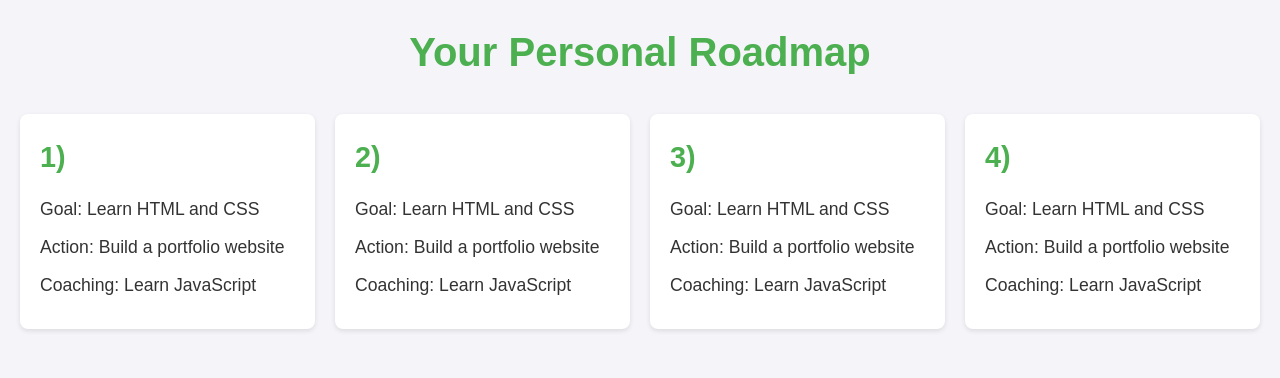
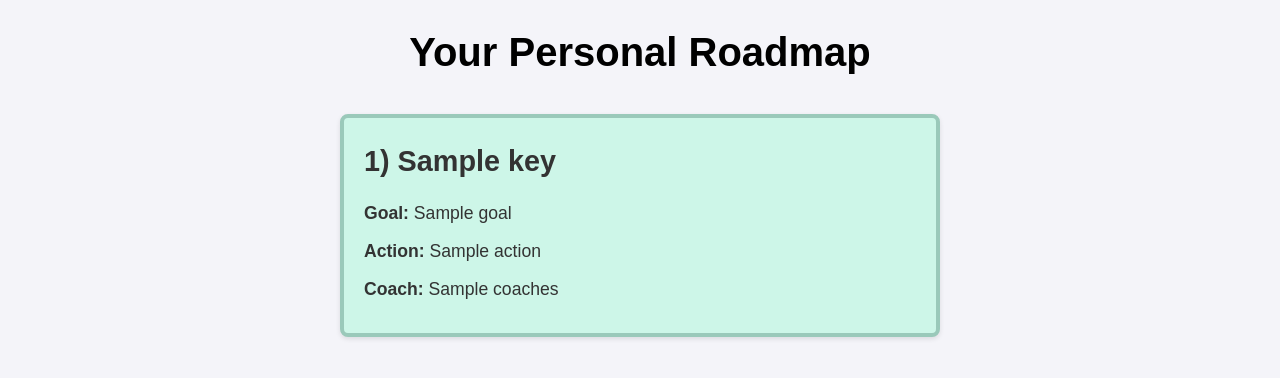
Before and after one commit to Kapo1123/Hackathon, a Django app: template Hackathon_new_try/backend/templates/core/roadmap.html in a window 1280 px wide. Shown: the top 378 px of the page. Run offline with Django 3.2, Linux system fonts and the light colour scheme; the template is opened without the code that fills it: most values are stand-ins (such as "Sample title", 1, 10 or a date in 2020).

Commit message:
Finish backend

````diff
--- a/Hackathon_new_try/backend/core/chatgpt.py
+++ b/Hackathon_new_try/backend/core/chatgpt.py
@@ -36,6 +36,10 @@ class generate_reposnse:
         data_json = (response.choices[0].message.content)
         data_json = data_json.strip("```").strip()
         data = json.loads(data_json[4:])
+        for key in data.keys():
+            coach_id = data[key]["coaches"]
+            coach_name = coaches_list.coaches[coach_id]["name"]
+            data[key]["coaches"]= coach_name
         return_value = gpt_reponse(data)
         return return_value
 
--- a/Hackathon_new_try/backend/templates/core/roadmap.html
+++ b/Hackathon_new_try/backend/templates/core/roadmap.html
@@ -1,11 +1,10 @@
-
+{% load static %}
 <!DOCTYPE html>
 <html lang="en">
 <head>
   <meta charset="UTF-8">
-  <meta name="viewport" content="width=device-width, initial-scale=1.0">
   <title>Roadmap</title>
-  <link rel="stylesheet" href="styles.css">
+  <link rel="stylesheet" href="{% static 'styles.css' %}">
 </head>
 <body>
 
@@ -14,45 +13,20 @@
   </header>
 
   <section class="roadmap">
-    <!-- Square 1 -->
+    {% for key, value in roadmap_data.items %}
     <div class="roadmap-item">
-      <h2>1)</h2>
+      <h2>{{ forloop.counter }}) {{ key }}</h2>
       <ul>
-        <li>Goal: Learn HTML and CSS</li>
-        <li>Action: Build a portfolio website</li>
-        <li>Coaching: Learn JavaScript</li>
+        {% for goal in value.goal %}
+        <li><strong>Goal:</strong> {{ goal }}</li>
+        {% endfor %}
+        {% for action in value.action %}
+        <li><strong>Action:</strong> {{ action }}</li>
+        {% endfor %}
+        <li><strong>Coach:</strong> {{ value.coaches }}</li>
       </ul>
     </div>
-
-    <!-- Square 2 -->
-    <div class="roadmap-item">
-      <h2>2)</h2>
-      <ul>
-        <li>Goal: Learn HTML and CSS</li>
-        <li>Action: Build a portfolio website</li>
-        <li>Coaching: Learn JavaScript</li>
-      </ul>
-    </div>
-
-    <!-- Square 3 -->
-    <div class="roadmap-item">
-      <h2>3)</h2>
-      <ul>
-        <li>Goal: Learn HTML and CSS</li>
-        <li>Action: Build a portfolio website</li>
-        <li>Coaching: Learn JavaScript</li>
-      </ul>
-    </div>
-
-    <!-- Square 4 -->
-    <div class="roadmap-item">
-      <h2>4)</h2>
-      <ul>
-        <li>Goal: Learn HTML and CSS</li>
-        <li>Action: Build a portfolio website</li>
-        <li>Coaching: Learn JavaScript</li>
-      </ul>
-    </div>
+    {% endfor %}
   </section>
 
 </body>
--- a/Hackathon_new_try/backend/templates/core/styles.css
+++ /dev/null
@@ -1,68 +0,0 @@
-/* Reset some default styles */
-* {
-    margin: 0;
-    padding: 0;
-    box-sizing: border-box;
-  }
-
-  /* Body styles */
-  body {
-    font-family: Arial, sans-serif;
-    background-color: #f4f4f9;
-    color: #333;
-    line-height: 1.6;
-    padding: 20px;
-  }
-
-  /* Header styles */
-  header {
-    text-align: center;
-    margin-bottom: 30px;
-  }
-
-  header h1 {
-    font-size: 2.5em;
-    color: #4CAF50;
-  }
-
-  /* Roadmap container styles */
-  .roadmap {
-    display: flex;
-    flex-direction: row; /* Stack the squares horizontally */
-    gap: 20px; /* Space between squares */
-    align-items: center; /* Center align the squares */
-  }
-
-  /* Roadmap item styles */
-  .roadmap-item {
-    background-color: #fff;
-    border-radius: 8px;
-    box-shadow: 0 2px 5px rgba(0, 0, 0, 0.1);
-    width: 80%; /* Make the squares smaller, adjust as needed */
-    padding: 20px;
-    max-width: 600px; /* Optional: Set a max width for larger screens */
-  }
-
-  .roadmap-item h2 {
-    font-size: 1.8em;
-    margin-bottom: 15px;
-    color: #4CAF50;
-  }
-
-  /* List styles */
-  ul {
-    list-style-type: none;
-  }
-
-  ul li {
-    margin-bottom: 10px;
-    font-size: 1.1em;
-  }
-
-  /* Footer styles */
-  footer {
-    text-align: center;
-    margin-top: 40px;
-    font-size: 0.9em;
-    color: #777;
-  }
--- /dev/null
+++ b/Hackathon_new_try/backend/templates/static/styles.css
@@ -0,0 +1,104 @@
+/* Reset some default styles */
+* {
+  margin: 0;
+  padding: 0;
+  box-sizing: border-box;
+}
+
+/* Body styles */
+body {
+  font-family: Arial, sans-serif;
+  background-color: #f4f4f9;
+  color: #333;
+  line-height: 1.6;
+  padding: 20px;
+}
+
+/* Header styles */
+header {
+  text-align: center;
+  margin-bottom: 30px;
+}
+
+header h1 {
+  font-size: 2.5em;
+  color: black;
+}
+
+/* Roadmap container styles */
+.roadmap {
+  display: flex;
+  flex-direction: column; /* Stack the squares vertically */
+  gap: 20px; /* Space between squares */
+  align-items: center; /* Center align the squares */
+}
+
+/* General roadmap item styles */
+.roadmap-item {
+  border-radius: 8px;
+  border: 4px solid;
+  box-shadow: 0 2px 5px rgba(0, 0, 0, 0.1);
+  width: 80%; /* Adjust as needed */
+  padding: 20px;
+  max-width: 600px;
+}
+
+/* Specific styles for each item */
+.roadmap-item:nth-child(1) {
+  background-color: #CDF6E8;
+  border-color: #9ac9ba;
+}
+
+.roadmap-item:nth-child(2) {
+  background-color: #1D7E7C;
+  border-color: #0f4f4e;
+  color: white; /* Text color for contrast */
+}
+
+.roadmap-item:nth-child(3) {
+  background-color: #FFE482;
+  border-color: #cdb55d;
+}
+
+.roadmap-item:nth-child(4) {
+  background-color: #FF7640;
+  border-color: #a64c28;
+  color: white; /* Text color for contrast */
+}
+
+/* Heading styles */
+h2 {
+  font-size: 1.8em;
+  margin-bottom: 15px;
+  color: inherit; /* Inherit color from parent */
+}
+
+/* List styles */
+ul {
+  list-style-type: none;
+}
+
+ul li {
+  margin-bottom: 10px;
+  font-size: 1.1em;
+}
+
+/* Footer styles */
+footer {
+  text-align: center;
+  margin-top: 40px;
+  font-size: 0.9em;
+  color: #777;
+}
+
+/* Responsive adjustments */
+@media (max-width: 768px) {
+  .roadmap {
+    width: 100%;
+  }
+
+  .roadmap-item {
+    width: 100%;
+    max-width: none;
+  }
+}
````
Also changed, not shown: Hackathon_new_try/backend/core/views.py (+63 -38 lines).
